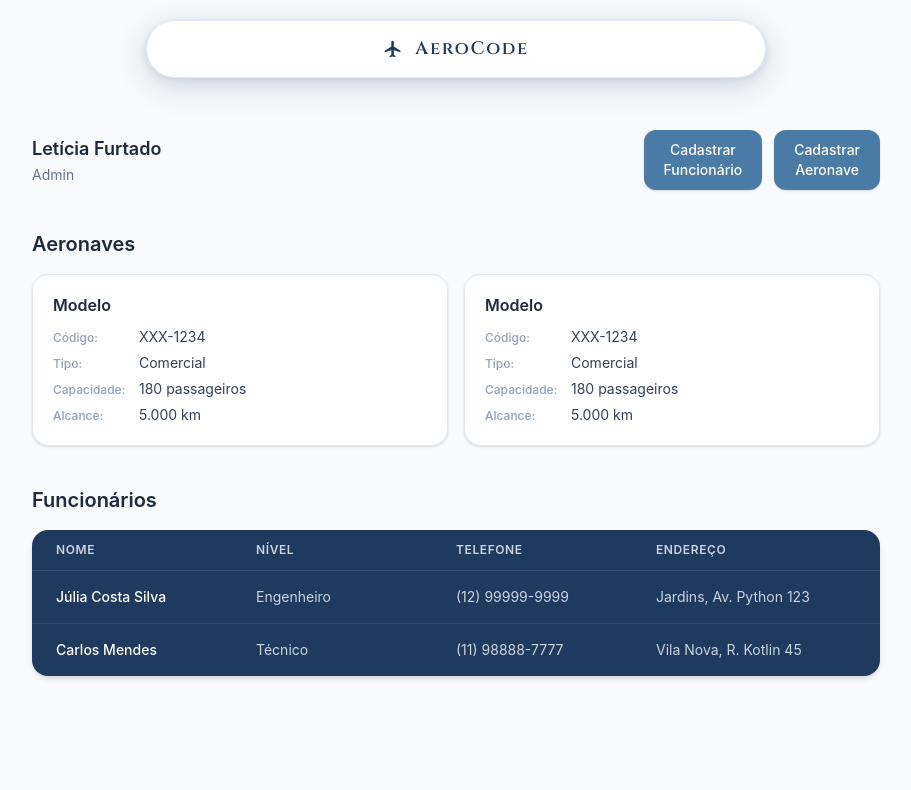
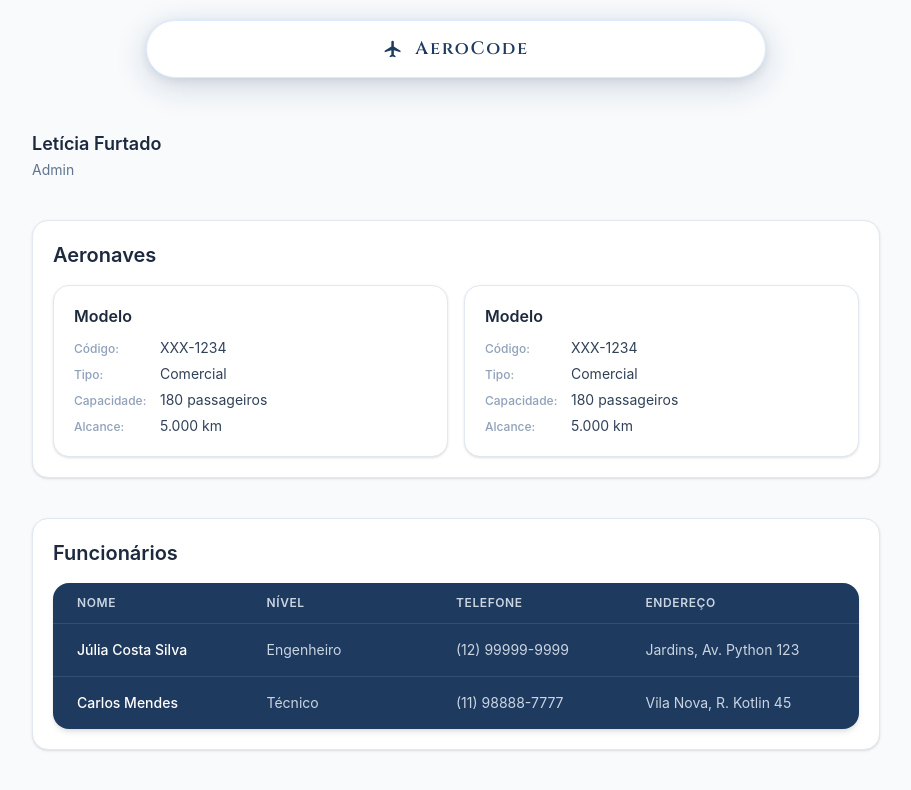
Before and after one commit to LeticiaG24/AV3, a React (Vite) app in the folder frontend/: page /admin in a window 1280 px wide. Shown: the top 790 px of the page, without its empty margins (184-1095 px from the left). Built offline with nearby package versions, Linux system fonts and the light colour scheme.

Commit message:
Refactor: Home page design

```diff
--- a/frontend/src/pages/Home.tsx
+++ b/frontend/src/pages/Home.tsx
@@ -1,7 +1,5 @@
 import AeronaveCard from "../components/AeronaveCard";
 import Header from "../components/Header";
-import CadFuncionarioBtn from "../components/CadFuncionarioBtn";
-import CadAeronaveBtn from "../components/CadAeronaveBtn";
 import FuncionariosTable from "../components/FuncionariosTable";
 
 type Usuario = {
@@ -23,15 +21,10 @@ export default function Home(usuario: Usuario) {
             <p className="text-lg font-semibold text-slate-800">{usuario.nome}</p>
             <p className="text-sm text-slate-500 mt-0.5">{usuario.nivel}</p>
           </div>
-
-          <div className="flex gap-3">
-            {usuario.nivel === "Admin"? <CadFuncionarioBtn />: null}
-            {usuario.nivel === "Operador"? null: <CadAeronaveBtn />}
-          </div>
         </section>
 
         {/* Aeronaves */}
-        <section>
+        <section className="group relative bg-white border border-slate-200 rounded-2xl p-5 shadow-sm overflow-hidden">
           <h2 className="text-xl font-semibold text-slate-800 mb-4">Aeronaves</h2>
           <div className="grid grid-cols-1 sm:grid-cols-2 gap-4">
             <AeronaveCard />
@@ -40,7 +33,10 @@ export default function Home(usuario: Usuario) {
         </section>
 
         {/* Funcionários */}
-        {usuario.nivel === "Admin"? <FuncionariosTable />: null}
+        {usuario.nivel === "Operador"? null:
+        <section className="group relative bg-white border border-slate-200 rounded-2xl p-5 shadow-sm overflow-hidden">
+          <FuncionariosTable />
+        </section>}
 
       </main>
     </div>
```
